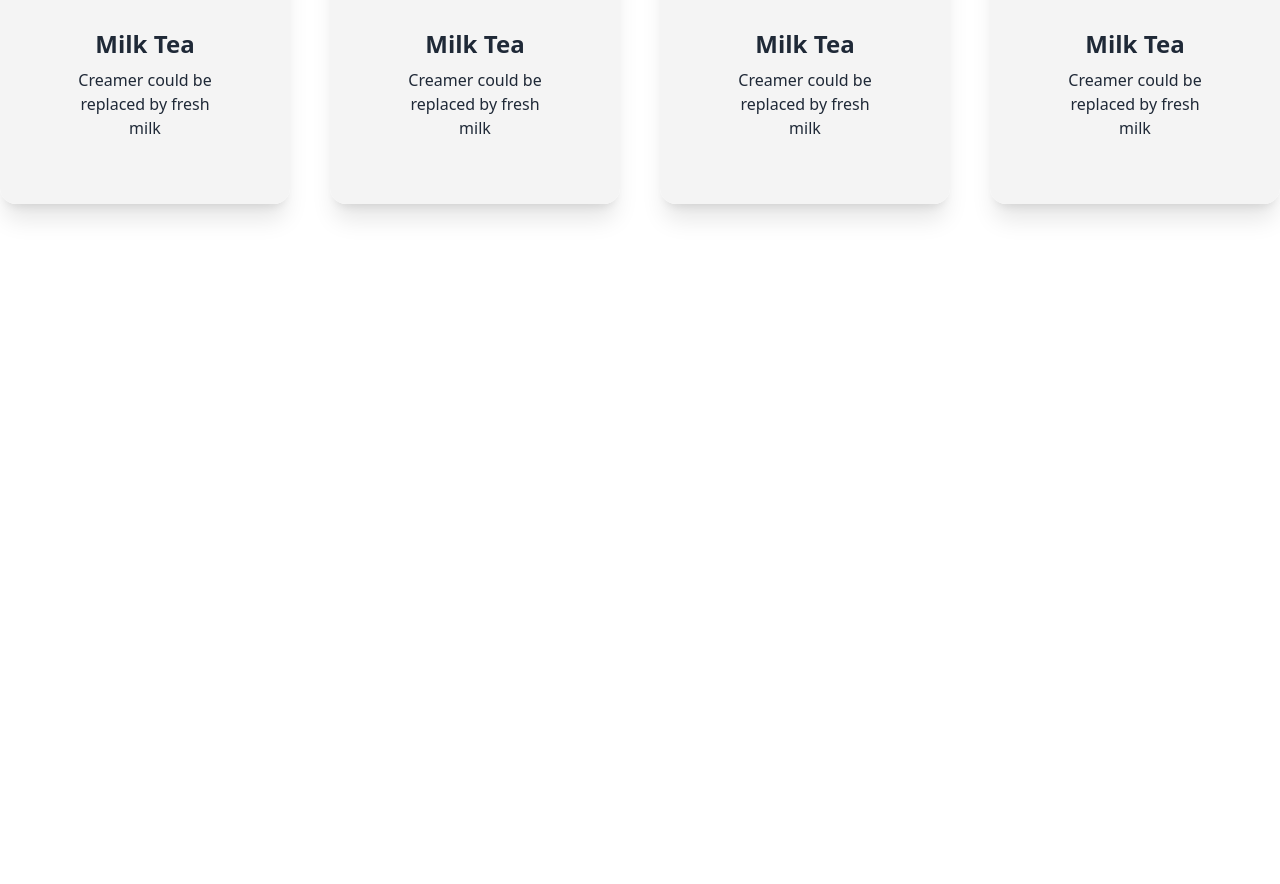
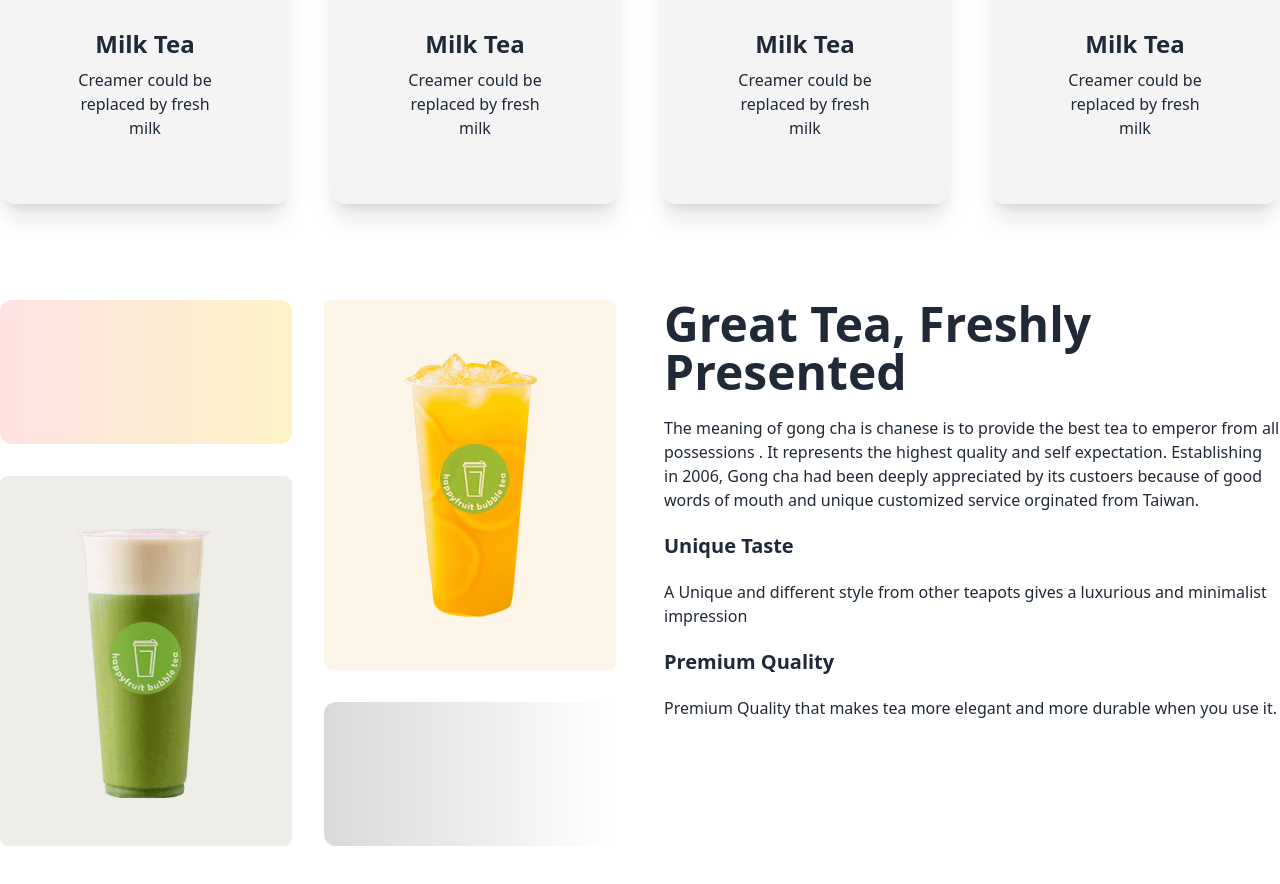
Before and after one commit to AdnanSakib04/tea-house-using-daisy, a plain HTML site: page index.html in a window 1280 px wide. Shown: the part 893-1777 px from the top of the page. Before the commit the page ends 1193 px from the top, so only its background shows below. Drawn offline with nearby package versions, Linux system fonts and the light colour scheme.

Commit message:
fresh tea section updated

```diff
--- a/index.html
+++ b/index.html
@@ -128,6 +128,35 @@
             </div>
           </div>
 
+
+        </div>
+
+      </section>
+
+      <!-- fresh tea great tea section -->
+      <section class="my-24 flex gap-12 flex-col lg:flex-row">
+        <div class="grid gap-8 grid-cols-1 md:grid-cols-2 flex-1">
+          <div class="rounded-xl h-36 bg-gradient-to-r from-red-100 to-amber-100">
+
+          </div>
+          <div class="row-span-2 bg-[#E6A6231A] rounded-lg px-8 py-12 flex justify-center items-center">
+            <img src="./images/fresh-1.png" alt="">
+          </div>
+          <div class="row-span-2 bg-[#574C1A1A] rounded-lg px-8 py-12 flex justify-center items-center">
+            <img src="./images/fresh-2.png" alt="">
+          </div>
+          <div class="rounded-xl h-36 bg-gradient-to-r from-[#D9D9D9] to-[#FFFFFF00]">
+
+          </div>
+
+        </div>
+        <div class="space-y-5 flex-1">
+          <h3 class="text-5xl font-extrabold">Great Tea, Freshly <br>Presented</h3>
+          <p>The meaning of gong cha is chanese is to provide the best tea to emperor from all possessions . It represents the highest quality and self expectation. Establishing in 2006, Gong cha had been deeply appreciated by its custoers  because of good words of mouth and unique customized service orginated from Taiwan.</p>
+          <h4 class="text-xl font-extrabold mt-8">Unique Taste</h4>
+          <p>A Unique and different style from other teapots gives a luxurious and minimalist impression</p>
+          <h4 class="text-xl font-extrabold">Premium Quality</h4>
+          <p>Premium Quality that makes tea more elegant and more durable when you use it.</p>
         </div>
 
       </section>
```
